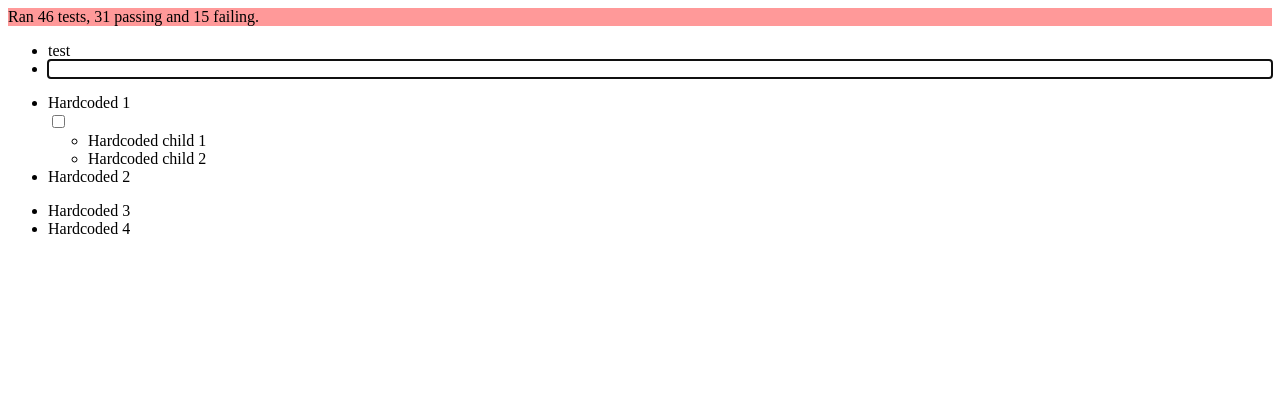
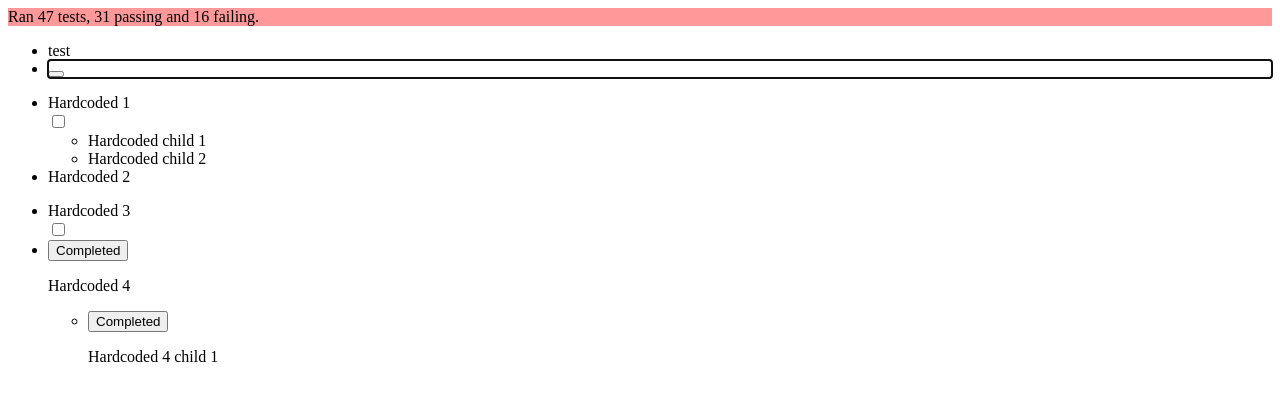
Before and after one commit to cespe/beasts, a plain HTML site: page todos/todos-tdd.html in a window 1280 px wide. Drawn offline with Linux system fonts and the light colour scheme.

Commit message:
Revise createTodoLi to include 'completed' button

```diff
--- a/todos/app.js
+++ b/todos/app.js
@@ -100,6 +100,10 @@ function createTodoLi(todo) {
 	todoLi.contentEditable = true;
 	todoLi.textContent = todo.entry;
 	todoLi.id = todo.id;
+	var completedButton = document.createElement('button')
+	completedButton.name = 'completed';
+	completedButton.type = 'button';	// to distinguish from a submit or reset button
+	todoLi.appendChild(completedButton);
 	return todoLi;
 }
 
--- a/todos/todos-tdd.html
+++ b/todos/todos-tdd.html
@@ -28,7 +28,16 @@
 	</ul>
 	<ul id="hardcoded2">
 		<li contentEditable="true">Hardcoded 3</li>
-		<li contentEditable="true">Hardcoded 4</li>
+		<div>
+			<input type="checkbox" name="completed">
+		</div>
+		<li> <button type="button" name="completed">Completed</button>
+			<p contentEditable="true">Hardcoded 4</p>
+			<ul class="nested">
+				<li> <button type="button" name="completed">Completed</button>
+				<p contentEditable="true">Hardcoded 4 child 1</p>
+			</ul>
+		</li>
 	</ul>
 <script src="simpletest.js"></script>
 <script src="app.js"></script>
--- a/todos/todos-tests.js
+++ b/todos/todos-tests.js
@@ -225,7 +225,14 @@ tests({
 		insertTodo(todos, todo1);
 		var todoLi = createTodoLi(todo1);
 		eq(todoLi.id, todo1.id);
-
+	},
+	"The todo li should have a button to toggle 'Completed/Not Completed'": function() {
+		todos = [];
+		var todo1 = new Todo('Item 1');
+		insertTodo(todos, todo1);
+		var todoLi = createTodoLi(todo1);
+		eq(todoLi.children[0].nodeName, 'BUTTON');
+		eq(todoLi.children[0].name, 'completed');
 	},
 	"The app should have a way to generate a ul element from an array of todos.": function() {
 		todos = [];
@@ -463,6 +470,9 @@ tests({
 		eq(todos[0].entry, "test");				// state after edit
 
 	},
+	"Each todoLi should have a 'completed' checkbox.": function() {
+		fail();
+	},
 	"The app should have a button to add a todo to the end of the list.": function() {
 		fail();
 	},
@@ -473,9 +483,6 @@ tests({
 		fail();
 	},
 	"Each todo should have a 'selected' checkbox.": function() {
-		fail();
-	},
-	"Each todo should have a 'completed' checkbox.": function() {
 		fail();
 	},
 	"Each todo should have a 'deleted' checkbox.": function() {
```
Also changed, not shown: todos/todos-notes.md (+5 -0 lines).
